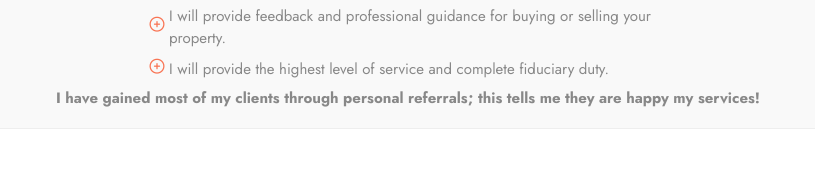
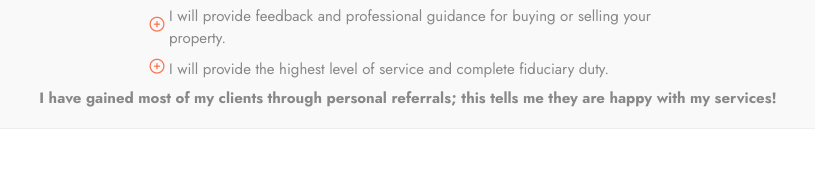
Before and after one commit to brucelist/brucelist.com, a plain HTML site: page index.html in a window 1280 px wide. Shown: the part 5863-6058 px from the top of the page, 232-1047 px from the left. Drawn offline with nearby package versions, Linux system fonts and the light colour scheme.

Commit message:
Add missing word

```diff
--- a/index.html
+++ b/index.html
@@ -347,7 +347,7 @@
                                         </ul>
                                     </div>
                                     <strong>I have gained most of my clients through personal referrals; this tells me
-                                        they are happy my services!</strong>
+                                        they are happy with my services!</strong>
                                     </p>
                                 </div>
                             </div>
```
